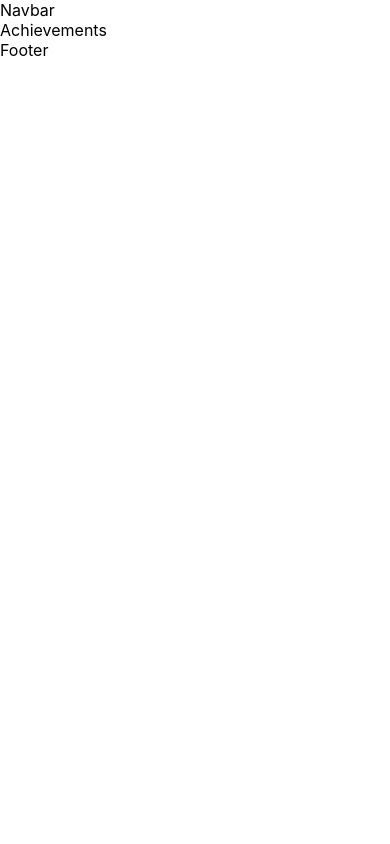
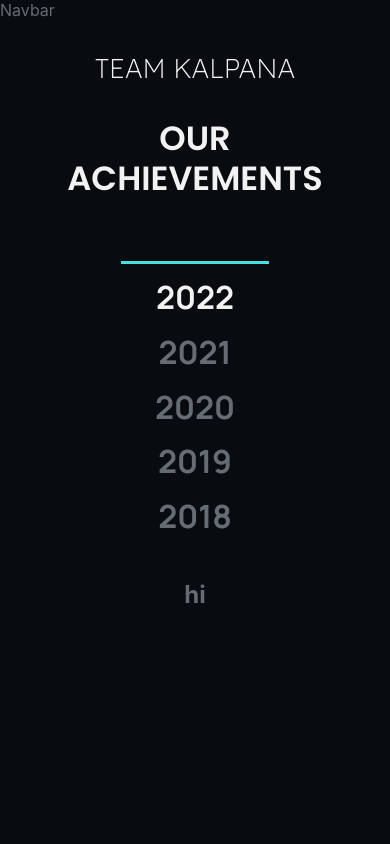
Before and after one commit to aryav-022/Kalpana-Website, a React (Create React App) app: page /achievements in a window 390 px wide. Shown: the top 844 px of the page. Built offline with nearby package versions, Linux system fonts and the light colour scheme.

Commit message:
Top responsive banner created

```diff
--- /dev/null
+++ b/src/Pages/Achievements/AchievementSection.jsx
@@ -0,0 +1,9 @@
+const AchievementSection = () => {
+    return (
+    <section>
+        <h1>hi</h1>
+    </section>
+    );
+}
+
+export default AchievementSection;
--- a/src/Pages/Achievements/Achievements.css
+++ b/src/Pages/Achievements/Achievements.css
@@ -0,0 +1,216 @@
+@import url('https://fonts.googleapis.com/css2?family=Lexend+Deca:wght@200;400;500;700&family=Manrope:wght@300;500;700&family=Poppins:wght@200;400;500;600&display=swap');
+
+
+:root {
+    --primary-dark: #080b10;
+    --primary-light: #d9d9d9;
+
+    --accent-dark: rgba(0, 151, 158, 0.23);
+    --accent-light: #46e0e0;
+
+    --text-light: #f2f2f2;
+    --text-grey: #b3b3b3;
+    --text-dark: #656C73;
+    --text-darker: #1a1a1a;
+
+}
+
+*,
+*::before,
+*::after {
+    box-sizing: border-box;
+    margin: 0;
+
+}
+
+a {
+    text-decoration: none;
+}
+
+body {
+    background-color: var(--primary-dark);
+    color: var(--text-dark);
+}
+
+section {
+    /* background-color: var(--accent-light); */
+    margin: 0 auto;
+    width: min(95%, 85rem);
+    height: 50rem;
+}
+
+.bannerContainer {
+    height: 100%;
+    margin: 0 auto;
+    width: min(80%, 75rem);
+
+    display: flex;
+    justify-content: space-evenly;
+    align-items: center;
+}
+
+.years {
+    border-right: 3px solid #46e0e0;
+    width: min(40%, 188px);
+    height: 18rem;
+    display: flex;
+    justify-content: space-around;
+    align-items: center;
+    flex-direction: column;
+
+    font-family: manrope;
+    font-size: 2.8em;
+    font-weight: 600;
+}
+
+.years>a {
+    color: var(--text-dark);
+}
+
+.years>a:hover {
+    color: var(--text-light);
+}
+
+.years>a:first-of-type {
+    color: var(--text-light);
+}
+
+.bannerContent {
+    width: 65%;
+
+    color: var(--text-light);
+}
+
+.bannerContent h3 {
+    font-size: 2.5em;
+    font-family: lexend deca;
+    font-weight: 400;
+}
+
+.bannerContent h2 {
+    font-size: 5em;
+    font-family: poppins;
+    font-weight: 600;
+    line-height: 1.2em;
+
+    padding-top: 0.7em;
+}
+
+@media only screen and (max-width: 1200px) {
+
+    section {
+        height: 35rem;
+    }
+
+    .bannerContainer {
+        justify-content: space-evenly;
+        width: 90%;
+    }
+
+    .years {
+        font-size: 2.2em;
+        width: 20%;
+    }
+
+    .bannerContent h2 {
+
+        padding-top: 1.6em;
+        font-size: 3.8em;
+    }
+}
+
+@media only screen and (max-width: 910px) {
+
+
+    .bannerContainer {
+        justify-content: space-around;
+        width: 95%;
+    }
+}
+
+@media only screen and (max-width: 768px) {
+    section {
+        height: 30rem;
+    }
+
+    .bannerContainer {
+        justify-content: space-around;
+        width: 100%;
+    }
+
+    .years {
+        font-size: 1.8em;
+        width: 20%;
+        height: 16rem;
+        justify-content: space-between;
+    }
+
+    .bannerContent {
+        width: 70%;
+    }
+
+    .bannerContent>h3 {
+        font-size: 1.8rem;
+    }
+
+    .bannerContent>h2 {
+        padding-top: 1.5em;
+        font-size: 3.3em;
+    }
+}
+
+@media only screen and (max-width: 600px) {
+
+    section{
+        height: 28rem;
+    }
+
+    .years {
+        font-size: 1.6em;
+        width: 20%;
+        height: 16rem;
+        justify-content: space-between;
+    }
+
+    .bannerContent>h3{
+        font-size: 1.5em;
+        font-weight: 200;
+    }
+
+    .bannerContent>h2{
+        padding-top: 3em;
+        font-size: 2.5em;
+    }
+}
+
+@media only screen and (max-width: 450px)
+{
+    section{
+        height: 35rem;
+        text-align: center;
+    }
+
+    .bannerContainer {
+        flex-direction: column-reverse;
+        justify-content: space-around;
+        width: 100%;
+    }
+
+    .years {
+        font-size: 2em;
+        width: 40%;
+        height: 18rem;
+        justify-content: space-evenly;
+        border-right: none;
+        border-top: 3px solid #46e0e0
+    }
+
+    .bannerContent>h3{
+        font-size: 1.7em;
+    }
+
+    .bannerContent>h2{
+        padding-top: 1em;
+        font-size: 2.1em;
+    }
+}
--- /dev/null
+++ b/src/Pages/Achievements/Banner.jsx
@@ -0,0 +1,23 @@
+import './Achievements.css'
+
+const Banner = () => {
+    return (
+        <section id="banner">
+            <div className="bannerContainer">
+                <div className="years">
+                    <a href="#2022">2022</a>
+                    <a href="#2021">2021</a>
+                    <a href="#2020">2020</a>
+                    <a href="#2019">2019</a>
+                    <a href="#2018">2018</a>
+                </div>
+                <div className="bannerContent">
+                    <h3>TEAM KALPANA</h3>
+                    <h2>OUR <br /> ACHIEVEMENTS</h2>
+                </div>
+            </div>
+        </section>
+    );
+}
+
+export default Banner;
--- a/src/Pages/Achievements/index.jsx
+++ b/src/Pages/Achievements/index.jsx
@@ -1,10 +1,13 @@
 import React from 'react';
 import "./Achievements.css"
+import Banner from './Banner';
+import AchievementSection from './AchievementSection';
 
 export default function index() {
   return (
     <div>
-      Achievements
+      <Banner />
+      <AchievementSection />
     </div>
   )
 }
```
